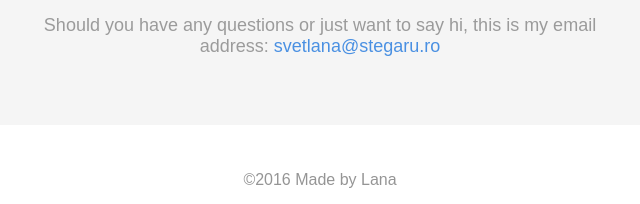
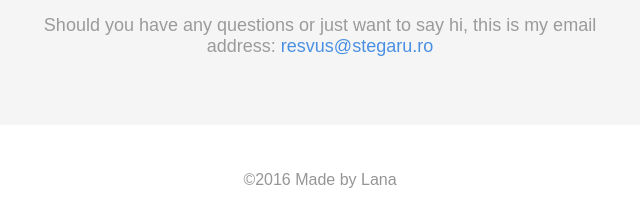
Before and after one commit to resvus/resvus.github.io, a plain HTML site: page index.html in a window 1280 px wide. Shown: the part 1038-1242 px from the top of the page, 320-960 px from the left. Drawn offline with Linux system fonts and the light colour scheme.

Commit message:
email adrdess

```diff
--- a/index.html
+++ b/index.html
@@ -36,7 +36,7 @@
 		<div class="contact">
 			<div class="box">
 				<h2>Get in touch</h2>
-				<p>Should you have any questions or just want to say hi, this is my email address: <a href="svetlana@stegaru.ro">svetlana@stegaru.ro</a> </p>
+				<p>Should you have any questions or just want to say hi, this is my email address: <a href="mailto:resvus@stegaru.ro">resvus@stegaru.ro</a> </p>
 			</div>
 		</div>
 		<div class="footer">
```
